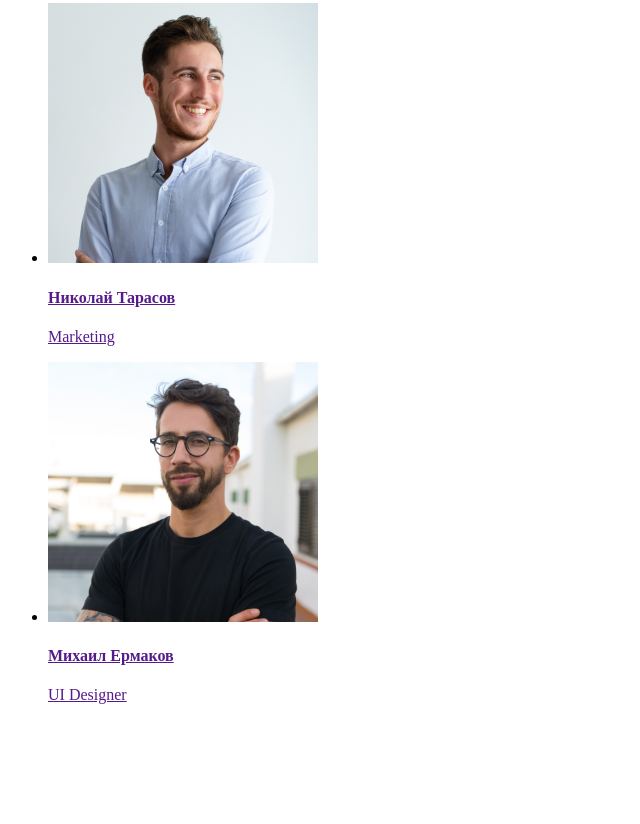
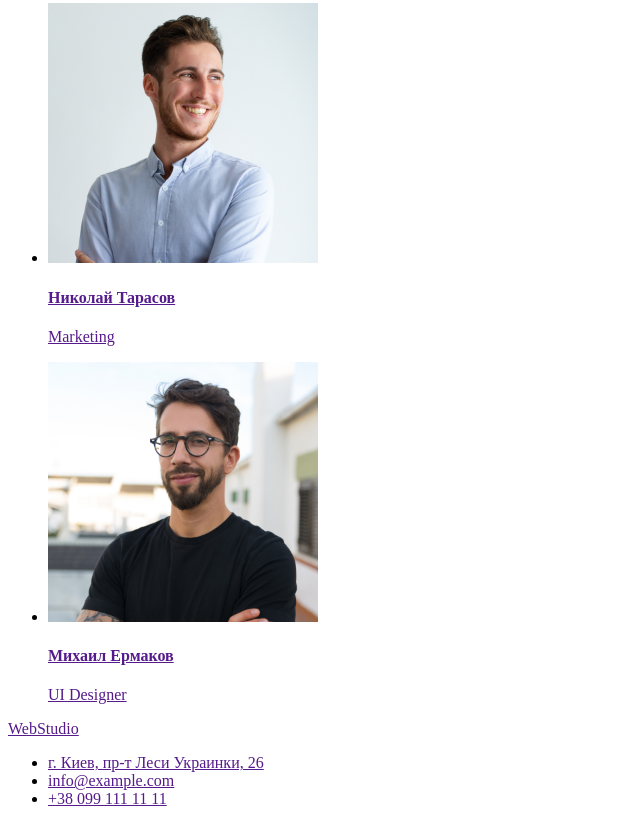
Before and after one commit to Hliy89/goit-markup-hw-01, a plain HTML site: page index.html in a window 1280 px wide. Shown: the part 1719-2543 px from the top of the page, without its empty margins (0-640 px from the left). Before the commit the page ends 2439 px from the top, so only its background shows below. Drawn offline with Linux system fonts and the light colour scheme.

Commit message:
Изменили название титульника, и добавли footer

```diff
--- a/index.html
+++ b/index.html
@@ -3,7 +3,7 @@
 <head>
     <meta charset="UTF-8">
     <meta name="viewport" content="width=device-width, initial-scale=1.0">
-    <title>Document</title>
+    <title>WebStudio</title>
 </head>
 <body>
     <!-- Шапка сайта -->
@@ -110,7 +110,20 @@
         </main>
         <!-- Footer -->
         <footer>
-
+            <div>
+                <a href="">WebStudio</a>
+            </div>
+            <ul>
+                <li>
+                    <a href="">г. Киев, пр-т Леси Украинки, 26</a>
+                </li>
+                <li>
+                    <a href="">info@example.com</a>
+                </li>
+                <li>
+                    <a href="">+38 099 111 11 11</a>
+                </li>
+            </ul>
         </footer>
 </body>
 </html>
```
